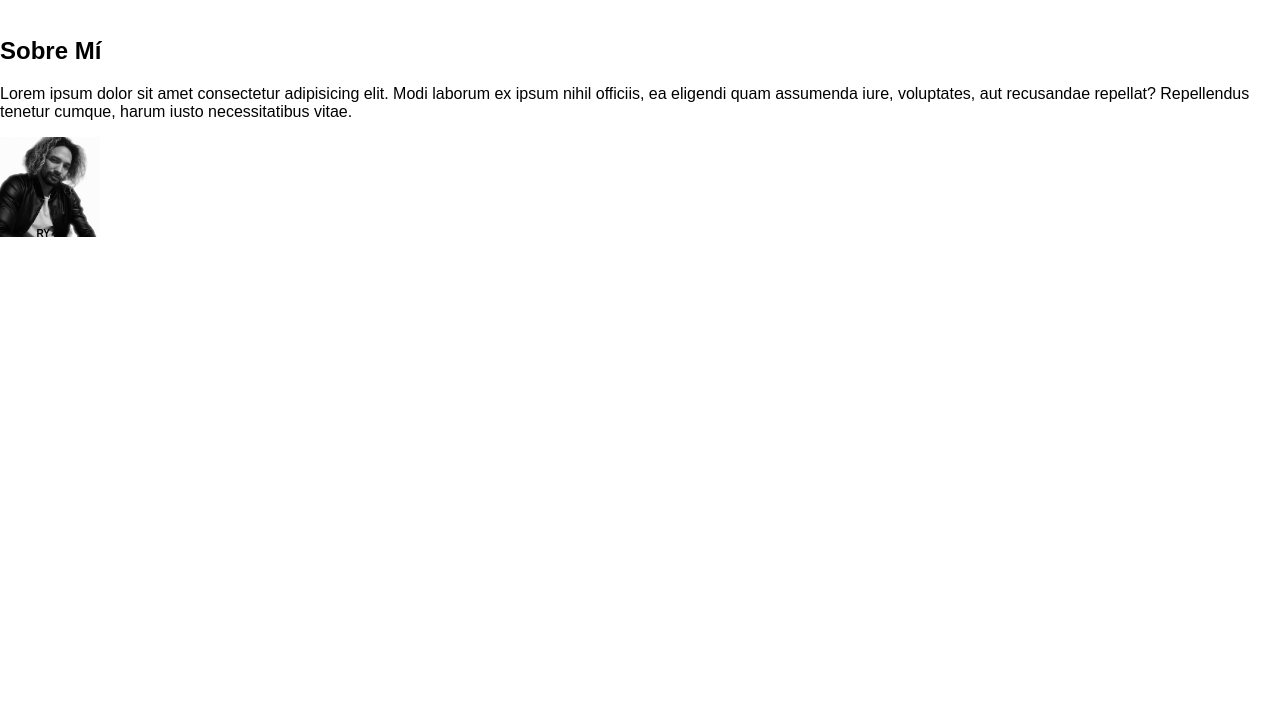
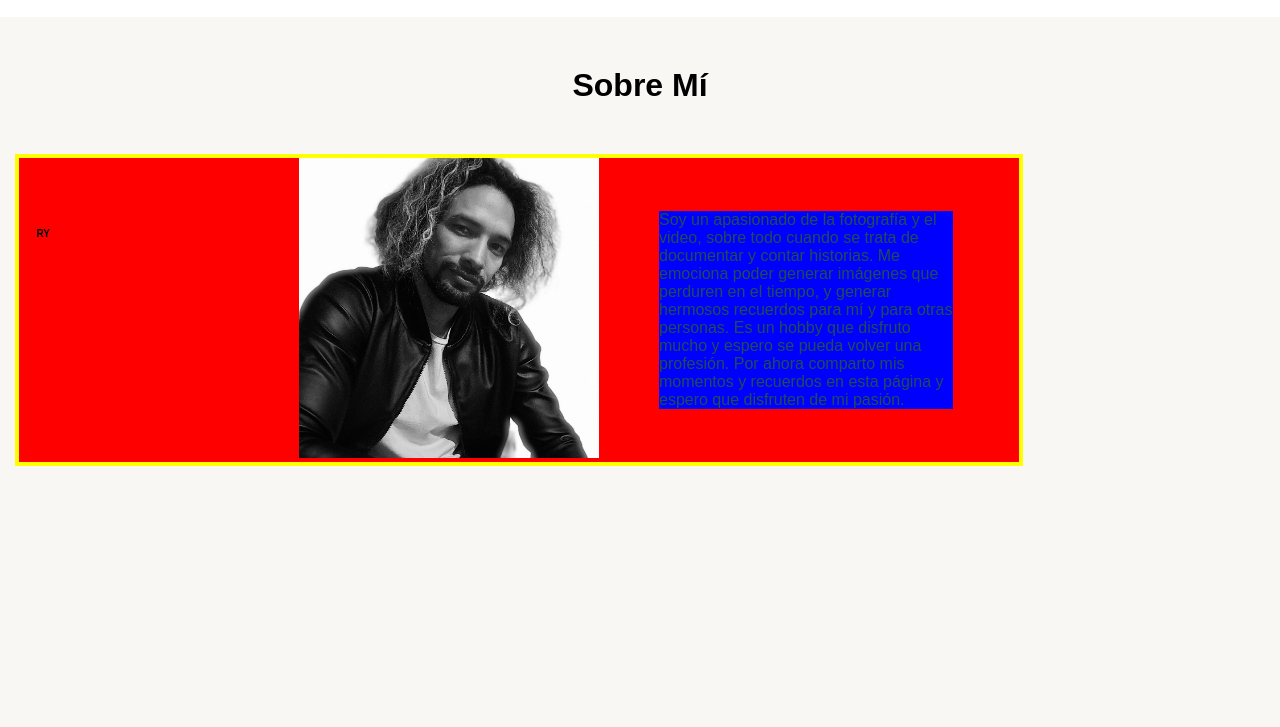
Before and after one commit to Rafaelyb/github-coderhouse, a plain HTML site: page html/sobre-mi.html in a window 1280 px wide. Shown: the part 73-800 px from the top of the page. Drawn offline with nearby package versions, Linux system fonts and the light colour scheme.

Commit message:
pagina sobre mi - primera version

```diff
--- a/css/style.css
+++ b/css/style.css
@@ -2,7 +2,7 @@ body {
     font-family: sans-serif;
     margin: 0;
     padding: 0;
-    padding-bottom: 80px;
+    background-color: #F9F7F3;
 
 }
 
@@ -214,3 +214,42 @@ h5 {
         min-height: 100%;
     };
 }
+
+/*Aca empiezan los estilos de la pag "sobre mi"*/
+
+h1 {
+    display: flex;
+    align-items: center;
+    justify-content: center;
+    margin: 50px;
+
+}
+
+.flex-container {
+    display: flex;
+    background-color: red;
+    border: 4px solid yellow;
+    justify-content: center;
+    align-items: center;
+    margin: 15px;
+    width: 1000px;
+}
+
+.item-sobre-mi-1 img{
+    height: 300px;
+    width: 300px;
+}
+
+.item-sobre-mi-1 {
+   padding-left: 280px;
+}
+
+.sobre-mi-parrafo {
+    font-size: 16px;
+    color: #244B54;
+    display: flex;
+    background-color: blue;
+    width: 70%;
+    margin-left: 60px;
+
+}
--- a/html/sobre-mi.html
+++ b/html/sobre-mi.html
@@ -36,10 +36,16 @@
     </header>
 
     <main>
-        <section>
-            <h1>Sobre Mí</h1>
-            <p>Lorem ipsum dolor sit amet consectetur adipisicing elit. Modi laborum ex ipsum nihil officiis, ea eligendi quam assumenda iure, voluptates, aut recusandae repellat? Repellendus tenetur cumque, harum iusto necessitatibus vitae.</p>
-            <img class="sobre-mi" src="../assets/sobre-mi/IMG_0986.JPEG" alt="">
+        <h1>Sobre Mí</h1>
+        <section class="flex-container">
+        <div class="item-sobre-mi-1"><img src="../assets/sobre-mi/IMG_0986.JPEG" alt=""></div>
+        <div class="item-sobre-mi-2"><p class="sobre-mi-parrafo"> Soy un apasionado de la fotografía y el video, sobre todo cuando se trata de documentar y contar historias.
+
+        Me emociona poder generar imágenes que perduren en el tiempo, y generar hermosos recuerdos para mí y para otras personas.
+
+        Es un hobby que disfruto mucho y espero se pueda volver una profesión.
+
+        Por ahora comparto mis momentos y recuerdos en esta página y espero que disfruten de mi pasión.</p></div>
         </section>
 
     </main>
```
